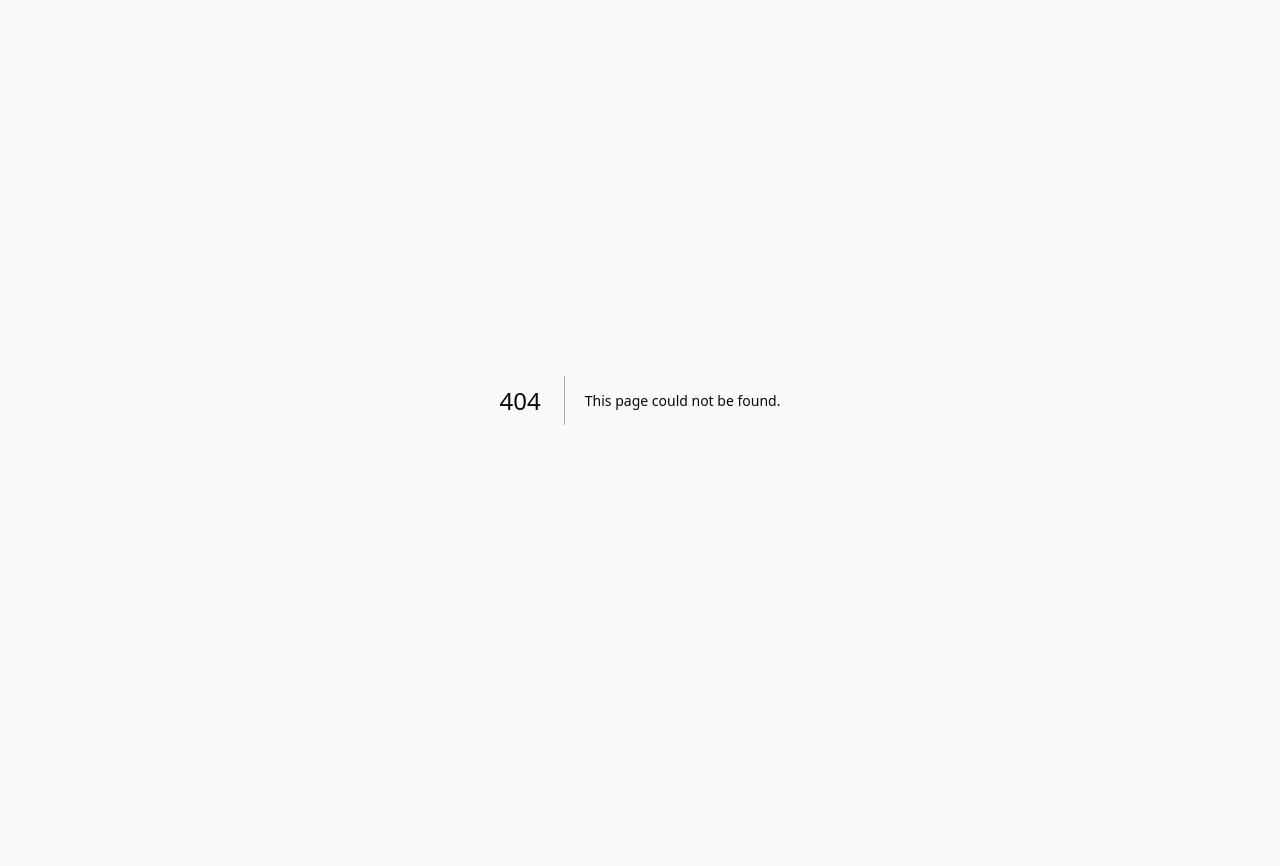
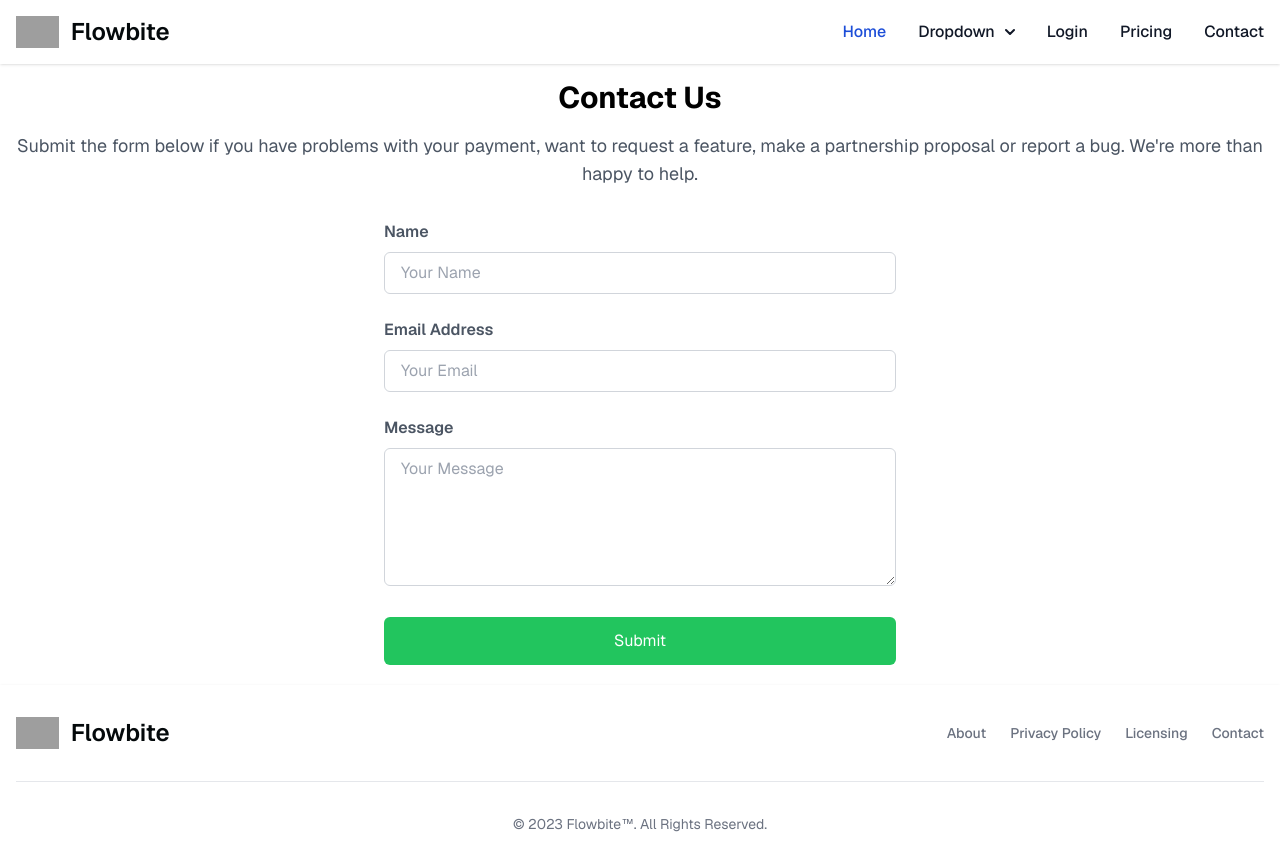
Before and after one commit to jervin8/csc530app, a Next.js app: page /contact in a window 1280 px wide. Before the commit this address had no page. Before the commit the page ends 800 px from the top, so only its background shows below. Built offline with nearby package versions, Linux system fonts and the light colour scheme; grey boxes are pictures that could not be loaded.

Commit message:
Progress various pages

```diff
--- /dev/null
+++ b/app/about/page.tsx
@@ -0,0 +1,15 @@
+import Navbar from "../../public_components/navbar";
+
+export default function About() {
+    return (
+        <main className="h-screen">
+            <Navbar/>
+
+            <div className="pagecontainer pt-20">
+                <div className="container h-full mx-auto text-white">
+                    <p>About Page WIP</p>
+                </div>
+            </div>
+      </main>
+    )
+}
--- /dev/null
+++ b/app/contact/page.tsx
@@ -0,0 +1,67 @@
+import Navbar from "@/components/Navbar";
+import Footer from "@/components/Footer";
+
+export default function Contact() {
+    return (
+        <main className="bg-white h-full w-screen">
+            <title>Contact Us</title>
+            <Navbar />
+
+            <div className="text-center">
+              <h1 className="text-3xl font-bold m-4 text-black">Contact Us</h1>
+              <p className="text-lg text-gray-600 mb-8">
+                Submit the form below if you have problems with your payment, want
+                to request a feature, make a partnership proposal or report a bug.
+                We're more than happy to help.
+              </p>
+            </div>
+            <form className="max-w-lg mx-auto mb-5">
+              <div className="mb-6">
+                <label htmlFor="name" className="block text-gray-600 font-semibold mb-2">
+                  Name
+                </label>
+                <input
+                  type="text"
+                  id="name"
+                  name="name"
+                  className="w-full px-4 py-2 border border-gray-300 rounded-md focus:outline-none focus:border-green-500"
+                  placeholder="Your Name"
+                />
+              </div>
+              <div className="mb-6">
+                <label htmlFor="email" className="block text-gray-600 font-semibold mb-2">
+                  Email Address
+                </label>
+                <input
+                  type="email"
+                  id="email"
+                  name="email"
+                  className="w-full px-4 py-2 border border-gray-300 rounded-md focus:outline-none focus:border-green-500"
+                  placeholder="Your Email"
+                />
+              </div>
+              <div className="mb-6">
+                <label htmlFor="message" className="block text-gray-600 font-semibold mb-2">
+                  Message
+                </label>
+                <textarea
+                  id="message"
+                  name="message"
+                  rows="5"
+                  className="w-full px-4 py-2 border border-gray-300 rounded-md focus:outline-none focus:border-green-500"
+                  placeholder="Your Message"
+                ></textarea>
+              </div>
+              <button
+                type="submit"
+                className="w-full py-3 bg-green-500 text-white rounded-md hover:bg-green-600 transition duration-300"
+              >
+                Submit
+              </button>
+            </form>
+
+            <Footer />
+
+        </main>
+    )
+}
--- a/app/landing/page.tsx
+++ /dev/null
@@ -1,8 +0,0 @@
-import Navbar from "@/components/Navbar";
-
-export default function Landing() {
-    return (
-        <Navbar />
-
-    )
-}
--- /dev/null
+++ b/app/old/page.tsx
@@ -0,0 +1,57 @@
+//this open page file in the app is the localhost:3000 default load to file. this will be exchanged for the landing page in the future.
+
+
+import DeployButton from "../components/DeployButton";
+import AuthButton from "../components/AuthButton";
+import { createClient } from "@/utils/supabase/server";
+import ConnectSupabaseSteps from "@/components/tutorial/ConnectSupabaseSteps";
+import SignUpUserSteps from "@/components/tutorial/SignUpUserSteps";
+import Header from "@/components/Header";
+
+export default async function Index() {
+  const canInitSupabaseClient = () => {
+    // This function is just for the interactive tutorial.
+    // Feel free to remove it once you have Supabase connected.
+    try {
+      createClient();
+      return true;
+    } catch (e) {
+      return false;
+    }
+  };
+
+  const isSupabaseConnected = canInitSupabaseClient();
+
+  return (
+    <div className="flex-1 w-full flex flex-col gap-20 items-center">
+      <nav className="w-full flex justify-center border-b border-b-foreground/10 h-16">
+        <div className="w-full max-w-4xl flex justify-between items-center p-3 text-sm">
+          <DeployButton />
+          {isSupabaseConnected && <AuthButton />}
+        </div>
+      </nav>
+
+      <div className="animate-in flex-1 flex flex-col gap-20 opacity-0 max-w-4xl px-3">
+        <Header />
+        <main className="flex-1 flex flex-col gap-6">
+          <h2 className="font-bold text-4xl mb-4">Next steps</h2>
+          {isSupabaseConnected ? <SignUpUserSteps /> : <ConnectSupabaseSteps />}
+        </main>
+      </div>
+
+      <footer className="w-full border-t border-t-foreground/10 p-8 flex justify-center text-center text-xs">
+        <p>
+          Powered by{" "}
+          <a
+            href="https://supabase.com/?utm_source=create-next-app&utm_medium=template&utm_term=nextjs"
+            target="_blank"
+            className="font-bold hover:underline"
+            rel="noreferrer"
+          >
+            Supabase
+          </a>
+        </p>
+      </footer>
+    </div>
+  );
+}
--- a/app/page.tsx
+++ b/app/page.tsx
@@ -1,57 +1,19 @@
-//this open page file in the app is the localhost:3000 default load to file. this will be exchanged for the landing page in the future.
+import Navbar from "@/components/Navbar";
+import Footer from "@/components/Footer";
 
+export default function Landing() {
+    return (
+    <main className="h-screen">
+      <Navbar />
 
-import DeployButton from "../components/DeployButton";
-import AuthButton from "../components/AuthButton";
-import { createClient } from "@/utils/supabase/server";
-import ConnectSupabaseSteps from "@/components/tutorial/ConnectSupabaseSteps";
-import SignUpUserSteps from "@/components/tutorial/SignUpUserSteps";
-import Header from "@/components/Header";
-
-export default async function Index() {
-  const canInitSupabaseClient = () => {
-    // This function is just for the interactive tutorial.
-    // Feel free to remove it once you have Supabase connected.
-    try {
-      createClient();
-      return true;
-    } catch (e) {
-      return false;
-    }
-  };
-
-  const isSupabaseConnected = canInitSupabaseClient();
-
-  return (
-    <div className="flex-1 w-full flex flex-col gap-20 items-center">
-      <nav className="w-full flex justify-center border-b border-b-foreground/10 h-16">
-        <div className="w-full max-w-4xl flex justify-between items-center p-3 text-sm">
-          <DeployButton />
-          {isSupabaseConnected && <AuthButton />}
+      <div className="bg-white pagecontainer h-full pt-20">
+        <div className="container mx-auto text-black">
+          <p>Lorem ipsum dolor sit amet, consectetur adipiscing elit, sed do eiusmod tempor incididunt ut labore et dolore magna aliqua. Et egestas quis ipsum suspendisse ultrices gravida dictum. Netus et malesuada fames ac turpis egestas sed tempus urna. Vitae purus faucibus ornare suspendisse sed nisi lacus sed viverra. Mattis nunc sed blandit libero. Potenti nullam ac tortor vitae purus faucibus. Est ultricies integer quis auctor elit sed vulputate. Quam adipiscing vitae proin sagittis nisl rhoncus mattis rhoncus urna. Praesent elementum facilisis leo vel fringilla. Diam sit amet nisl suscipit adipiscing bibendum est ultricies. Faucibus a pellentesque sit amet porttitor eget dolor morbi non. Proin nibh nisl condimentum id venenatis a condimentum vitae. Arcu cursus euismod quis viverra nibh cras pulvinar mattis nunc. Venenatis tellus in metus vulputate eu scelerisque felis imperdiet proin. Sed faucibus turpis in eu mi bibendum. Volutpat lacus laoreet non curabitur gravida. Fames ac turpis egestas sed tempus urna et pharetra. Sem integer vitae justo eget magna fermentum. Tortor at risus viverra adipiscing at in tellus integer.</p>
+          <p>Massa tempor nec feugiat nisl pretium fusce. Convallis convallis tellus id interdum velit laoreet id donec. Suspendisse in est ante in. Id aliquet risus feugiat in ante metus dictum at tempor. Justo laoreet sit amet cursus sit amet dictum sit amet. Non sodales neque sodales ut etiam sit amet. Bibendum arcu vitae elementum curabitur. Faucibus pulvinar elementum integer enim. Neque ornare aenean euismod elementum nisi quis. Maecenas volutpat blandit aliquam etiam erat velit.</p>
+          <p>Turpis massa tincidunt dui ut ornare lectus sit. Amet consectetur adipiscing elit duis. Adipiscing elit duis tristique sollicitudin nibh sit amet commodo. Lectus sit amet est placerat in egestas. Sit amet tellus cras adipiscing enim. Venenatis lectus magna fringilla urna porttitor. Est ante in nibh mauris cursus mattis molestie. Fermentum et sollicitudin ac orci phasellus. Risus sed vulputate odio ut enim blandit volutpat maecenas volutpat. A erat nam at lectus urna duis convallis. Netus et malesuada fames ac turpis. Adipiscing at in tellus integer. Convallis a cras semper auctor.</p>
         </div>
-      </nav>
-
-      <div className="animate-in flex-1 flex flex-col gap-20 opacity-0 max-w-4xl px-3">
-        <Header />
-        <main className="flex-1 flex flex-col gap-6">
-          <h2 className="font-bold text-4xl mb-4">Next steps</h2>
-          {isSupabaseConnected ? <SignUpUserSteps /> : <ConnectSupabaseSteps />}
-        </main>
       </div>
-
-      <footer className="w-full border-t border-t-foreground/10 p-8 flex justify-center text-center text-xs">
-        <p>
-          Powered by{" "}
-          <a
-            href="https://supabase.com/?utm_source=create-next-app&utm_medium=template&utm_term=nextjs"
-            target="_blank"
-            className="font-bold hover:underline"
-            rel="noreferrer"
-          >
-            Supabase
-          </a>
-        </p>
-      </footer>
-    </div>
-  );
+      <Footer />
+    </main>
+    )
 }
--- /dev/null
+++ b/app/pricing/page.tsx
@@ -0,0 +1,15 @@
+import Navbar from "@/components/Navbar";
+
+export default function Pricing() {
+    return (
+        <main className="h-screen">
+            <Navbar/>
+
+            <div className="pagecontainer pt-20">
+                <div className="container h-full mx-auto text-white">
+                    <p>Pricing Page WIP</p>
+                </div>
+            </div>
+      </main>
+    )
+}
--- /dev/null
+++ b/components/Footer.tsx
@@ -0,0 +1,30 @@
+export default function Footer() {
+    return (
+        <footer class="bg-white shadow dark:bg-gray-900">
+            <div class="w-full max-w-screen-xl mx-auto p-4 md:py-8">
+                <div class="sm:flex sm:items-center sm:justify-between">
+                    <a href="/" class="flex items-center mb-4 sm:mb-0 space-x-3 rtl:space-x-reverse">
+                        <img src="https://flowbite.com/docs/images/logo.svg" class="h-8" alt="Flowbite Logo" />
+                        <span class="self-center text-2xl font-semibold whitespace-nowrap dark:text-white">Flowbite</span>
+                    </a>
+                    <ul class="flex flex-wrap items-center mb-6 text-sm font-medium text-gray-500 sm:mb-0 dark:text-gray-400">
+                        <li>
+                            <a href="about" class="hover:underline me-4 md:me-6">About</a>
+                        </li>
+                        <li>
+                            <a href="#" class="hover:underline me-4 md:me-6">Privacy Policy</a>
+                        </li>
+                        <li>
+                            <a href="#" class="hover:underline me-4 md:me-6">Licensing</a>
+                        </li>
+                        <li>
+                            <a href="contact" class="hover:underline">Contact</a>
+                        </li>
+                    </ul>
+                </div>
+                <hr class="my-6 border-gray-200 sm:mx-auto dark:border-gray-700 lg:my-8" />
+                <span class="block text-sm text-gray-500 sm:text-center dark:text-gray-400">© 2023 <a href="/" class="hover:underline">Flowbite™</a>. All Rights Reserved.</span>
+            </div>
+        </footer>
+    )
+}
--- a/components/Navbar.tsx
+++ b/components/Navbar.tsx
@@ -4,9 +4,9 @@ export default function Navbar() {
 //the dropdown will be for account details and login/logout
 
     return (
-        <nav className="bg-white border-gray-200 dark:bg-gray-900 dark:border-gray-700">
+        <nav className="bg-white border-gray-200 dark:bg-gray-900 dark:border-gray-700 w-full shadow">
         <div className="max-w-screen-xl flex flex-wrap items-center justify-between mx-auto p-4">
-            <a href="#" className="flex items-center space-x-3 rtl:space-x-reverse">
+            <a href="/" className="flex items-center space-x-3 rtl:space-x-reverse">
                 <img src="https://flowbite.com/docs/images/logo.svg" className="h-8" alt="Flowbite Logo" />
                 <span className="self-center text-2xl font-semibold whitespace-nowrap dark:text-white">Flowbite</span>
             </a>
@@ -19,7 +19,7 @@ export default function Navbar() {
             <div className="hidden w-full md:block md:w-auto" id="navbar-dropdown">
             <ul className="flex flex-col font-medium p-4 md:p-0 mt-4 border border-gray-100 rounded-lg bg-gray-50 md:space-x-8 rtl:space-x-reverse md:flex-row md:mt-0 md:border-0 md:bg-white dark:bg-gray-800 md:dark:bg-gray-900 dark:border-gray-700">
                 <li>
-                <a href="#" className="block py-2 px-3 text-white bg-blue-700 rounded md:bg-transparent md:text-blue-700 md:p-0 md:dark:text-blue-500 dark:bg-blue-600 md:dark:bg-transparent" aria-current="page">Home</a>
+                <a href="/" className="block py-2 px-3 text-white bg-blue-700 rounded md:bg-transparent md:text-blue-700 md:p-0 md:dark:text-blue-500 dark:bg-blue-600 md:dark:bg-transparent" aria-current="page">Home</a>
                 </li>
                 <li>
                     <button id="dropdownNavbarLink" data-dropdown-toggle="dropdownNavbar" className="flex items-center justify-between w-full py-2 px-3 text-gray-900 rounded hover:bg-gray-100 md:hover:bg-transparent md:border-0 md:hover:text-blue-700 md:p-0 md:w-auto dark:text-white md:dark:hover:text-blue-500 dark:focus:text-white dark:border-gray-700 dark:hover:bg-gray-700 md:dark:hover:bg-transparent">Dropdown <svg className="w-2.5 h-2.5 ms-2.5" aria-hidden="true" xmlns="http://www.w3.org/2000/svg" fill="none" viewBox="0 0 10 6">
@@ -44,13 +44,13 @@ export default function Navbar() {
                     </div>
                 </li>
                 <li>
-                <a href="#" className="block py-2 px-3 text-gray-900 rounded hover:bg-gray-100 md:hover:bg-transparent md:border-0 md:hover:text-blue-700 md:p-0 dark:text-white md:dark:hover:text-blue-500 dark:hover:bg-gray-700 dark:hover:text-white md:dark:hover:bg-transparent">Services</a>
+                <a href="login" className="block py-2 px-3 text-gray-900 rounded hover:bg-gray-100 md:hover:bg-transparent md:border-0 md:hover:text-blue-700 md:p-0 dark:text-white md:dark:hover:text-blue-500 dark:hover:bg-gray-700 dark:hover:text-white md:dark:hover:bg-transparent">Login</a>
                 </li>
                 <li>
-                <a href="#" className="block py-2 px-3 text-gray-900 rounded hover:bg-gray-100 md:hover:bg-transparent md:border-0 md:hover:text-blue-700 md:p-0 dark:text-white md:dark:hover:text-blue-500 dark:hover:bg-gray-700 dark:hover:text-white md:dark:hover:bg-transparent">Pricing</a>
+                <a href="pricing" className="block py-2 px-3 text-gray-900 rounded hover:bg-gray-100 md:hover:bg-transparent md:border-0 md:hover:text-blue-700 md:p-0 dark:text-white md:dark:hover:text-blue-500 dark:hover:bg-gray-700 dark:hover:text-white md:dark:hover:bg-transparent">Pricing</a>
                 </li>
                 <li>
-                <a href="#" className="block py-2 px-3 text-gray-900 rounded hover:bg-gray-100 md:hover:bg-transparent md:border-0 md:hover:text-blue-700 md:p-0 dark:text-white md:dark:hover:text-blue-500 dark:hover:bg-gray-700 dark:hover:text-white md:dark:hover:bg-transparent">Contact</a>
+                <a href="contact" className="block py-2 px-3 text-gray-900 rounded hover:bg-gray-100 md:hover:bg-transparent md:border-0 md:hover:text-blue-700 md:p-0 dark:text-white md:dark:hover:text-blue-500 dark:hover:bg-gray-700 dark:hover:text-white md:dark:hover:bg-transparent">Contact</a>
                 </li>
             </ul>
             </div>
--- a/package.json
+++ b/package.json
@@ -12,8 +12,8 @@
     "geist": "^1.2.1",
     "next": "latest",
     "postcss": "8.4.33",
-    "react": "18.2.0",
-    "react-dom": "18.2.0",
+    "react": "^18.2.0",
+    "react-dom": "^18.2.0",
     "tailwindcss": "3.4.1",
     "typescript": "5.3.3"
   },
```
Also changed, not shown: 1 other file (tests, documents, lock files or other folders).
